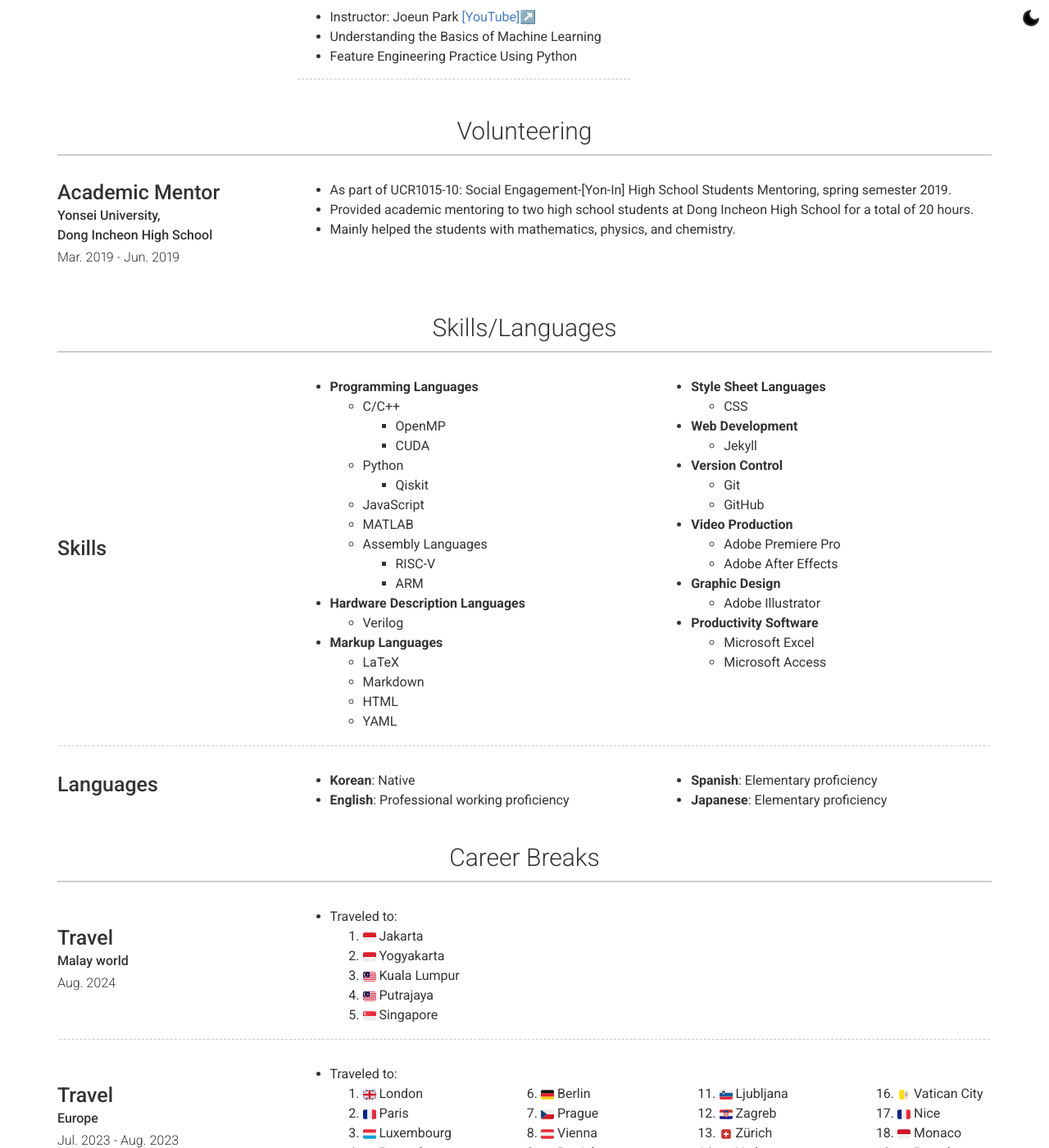
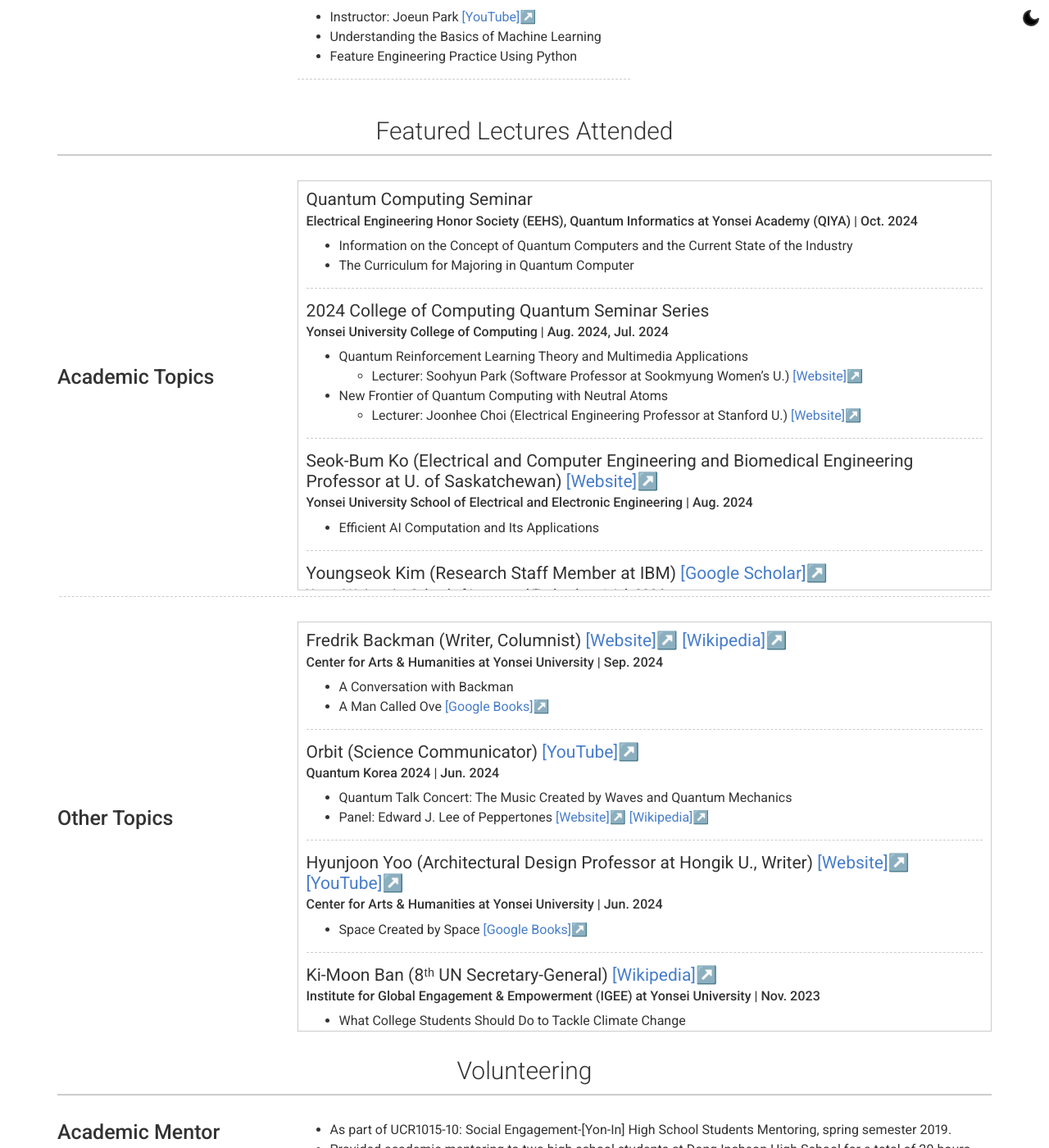
Before and after one commit to fluorite42/deprecated-website, a Jekyll site: the page built from index.markdown, in a window 1280 px wide and 1400 px high, scrolled down 5878 px. Shown: the whole window at 82% size. Built offline with Jekyll 4.4.1, drawn with Linux system fonts in a browser that asks for light colours; nearby versions of some CDN libraries.

Commit message:
ADD Lectures

```diff
--- /dev/null
+++ b/_data/lectures.yml
@@ -0,0 +1,172 @@
+content:
+  - title: Featured Lectures Attended
+    layout: list
+    content:
+      - layout: left
+        title: Academic Topics
+        description: |
+          ##### Quantum Computing Seminar
+          ###### Electrical Engineering Honor Society (EEHS), Quantum Informatics at Yonsei Academy (QIYA) | Oct. 2024
+          - Information on the Concept of Quantum Computers and the Current State of the Industry
+          - The Curriculum for Majoring in Quantum Computer
+
+          <hr style="border-bottom: dashed 1px #CCCCCC;">
+          ##### 2024 College of Computing Quantum Seminar Series
+          ###### Yonsei University College of Computing | Aug. 2024, Jul. 2024
+          - Quantum Reinforcement Learning Theory and Multimedia Applications
+            - Lecturer: Soohyun Park (Software Professor at Sookmyung Women's U.) <a href="https://sites.google.com/view/dpslab-smwu/members?authuser=0" target="_blank">[Website]<span>↗️</span></a>
+          - New Frontier of Quantum Computing with Neutral Atoms
+            - Lecturer: Joonhee Choi (Electrical Engineering Professor at Stanford U.) <a href="https://choilab.stanford.edu/people/joonhee-choi" target="_blank">[Website]<span>↗️</span></a>
+
+          <hr style="border-bottom: dashed 1px #CCCCCC;">
+          ##### Seok-Bum Ko (Electrical and Computer Engineering and Biomedical Engineering Professor at U. of Saskatchewan) <a href="https://engineering.usask.ca/people/ece/ko,seok-bum.php" target="_blank">[Website]<span>↗️</span></a>
+          ###### Yonsei University School of Electrical and Electronic Engineering | Aug. 2024
+          - Efficient AI Computation and Its Applications
+
+          <hr style="border-bottom: dashed 1px #CCCCCC;">
+          ##### Youngseok Kim (Research Staff Member at IBM) <a href="https://scholar.google.com/citations?hl=en&user=RnNhlZsAAAAJ" target="_blank">[Google Scholar]<span>↗️</span></a>
+          ###### Yonsei University School of Integrated Technology | Jul. 2024
+          - Continuous Path toward Useful Quantum Computing
+
+          <hr style="border-bottom: dashed 1px #CCCCCC;">
+          ##### ACM SIGARCH Korea Chapter Workshop 2024
+          ###### Korean Institute of Information Scientists and Engineers | Jul. 2024
+          - A Fault-Tolerant Million Qubit-Scale Distributed Quantum Computer <a href="https://doi.org/10.1145/3620665.3640388" target="_blank">[Reference]<span>↗️</span></a>
+          - Memory and Storage for AI Service Platform: The Importance of System Interconnection
+            - Lecturer: Youngpyo Joo (VP/Research Fellow at SK hynix)
+          - How a DPU is Transforming AI Datacenters
+            - Lecturer: Dongup Kwon (CTO and Co-Founder of MangoBoost) <a href="https://www.mangoboost.io" target="_blank">[Website]<span>↗️</span></a>
+
+          <hr style="border-bottom: dashed 1px #CCCCCC;">
+          ##### Quantum Korea 2024
+          ###### Ministry of Science and ICT | Jun. 2024
+          - New Frontier of Quantum Computing
+            - Lecturer: Mikhail Lukin (Physics Professor at Harvard U.) <a href="https://lukin.physics.harvard.edu/people" target="_blank">[Website]<span>↗️</span></a> <a href="https://en.wikipedia.org/wiki/Mikhail_Lukin" target="_blank">[Wikipedia]<span>↗️</span></a>
+          - Measuring Non-local Order with Error-Corrected Quantum Gas Microscopes <a href="https://doi.org/10.1103/PhysRevX.14.011003" target="_blank">[Reference]<span>↗️</span></a>
+          - Exhibitor's Forum
+            - IonQ, SK Telecom, Pasqal, MegazoneCloud, Qblox, Norma, QuEra Computing, and AWS.
+
+          <hr style="border-bottom: dashed 1px #CCCCCC;">
+          ##### Jay Gambetta (IBM Fellow and VP of IBM Quantum) <a href="https://en.wikipedia.org/wiki/Jay_Gambetta" target="_blank">[Wikipedia]<span>↗️</span></a>
+          ###### Yonsei University iCREATE, Yonsei Institute of Quantum Information Technology (IQIT) | Jun. 2024
+          - Harnessing Utility for Quantum Advantage <a href="https://doi.org/10.1038/s41467-019-10988-2" target="_blank">[Reference]<span>↗️</span></a>
+            - Overview of IBM Quantum Development Roadmap
+
+          <hr style="border-bottom: dashed 1px #CCCCCC;">
+          ##### AWS Summit Seoul 2024
+          ###### Amazon Web Services Korea | May 2024
+          - Innovation in Drama & Company Hiring: The Future Opening with Amazon OpenSearch Service <a href="https://dramancompany.com" target="_blank">[Website]<span>↗️</span></a>
+          - Nexon's How to Train Your LLM Agent: Application of Infrastructure Monitoring Services <a href="https://company.nexon.com/en/" target="_blank">[Website]<span>↗️</span></a>
+          - Huge Challenge and Journey for Hyperconnect’s Transfer to AWS Graviton <a href="https://career.hyperconnect.com" target="_blank">[Website]<span>↗️</span></a>
+          - Samsung Electronics' AI-Based SmartThings Intelligence Platform <a href="https://www.samsung.com/us/" target="_blank">[Website]<span>↗️</span></a>
+
+          <hr style="border-bottom: dashed 1px #CCCCCC;">
+          ##### Quantum Colloquium 2024-1
+          ###### Yonsei Institute of Quantum Information Technology (IQIT) | Apr. 2024
+          - Lecturer: Eunjong Kim (Physics Professor at SNU) <a href="https://sites.google.com/view/snu-quantum-device/people/principal-investigator" target="_blank">[Website]<span>↗️</span></a>
+          - Engineering Long-Range Connectivity in Superconducting Quantum Circuits <a href="http://doi.org/10.1126/science.ade7651" target="_blank">[Reference]<span>↗️</span></a>
+
+          <hr style="border-bottom: dashed 1px #CCCCCC;">
+          ##### Hyung Won Chung (Research Scientist at OpenAI) <a href="https://hwchung27.github.io" target="_blank">[Website]<span>↗️</span></a>
+          ###### Yonsei University College of Computing | Nov. 2023
+          - Large Language Models (in 2023)
+
+          <hr style="border-bottom: dashed 1px #CCCCCC;">
+          ##### Quantum Computing Seminar
+          ###### Yonsei University School of Integrated Technology | Sep. 2023
+          - Architecting Large-Scale Quantum Computer Systems Using an End-to-End Quantum Computer Simulator
+
+          <hr style="border-bottom: dashed 1px #CCCCCC;">
+          ##### 3ʳᵈ Yonsei-IBM Qiskit User Meetup
+          ###### IBM Korea Community | Sep. 2023
+          - Qiskit Updates
+          - Hiddent Shift Problem Tutorial
+          - Quantum State Learning via Single Shot Measurements <a href="http://doi.org/10.1103/PhysRevLett.126.170504" target="_blank">[Reference]<span>↗️</span></a>
+
+          <hr style="border-bottom: dashed 1px #CCCCCC;">
+          ##### International Workshop on Data Science and Learning in Real-World Environments
+          ###### Yonsei University College of Computing | May 2023
+          - Data Science Research Activities at USC IMSC
+          - AI Research Activities at Yonsei AI
+          - Location & Privacy: Past, Present and Future - A GeoAI Perspective
+          - What We Can Do with Spatial Big Data Analytics - Examples of Mobility, Education, Health, Real Estate, and Air Pollution
+
+          <hr style="border-bottom: dashed 1px #CCCCCC;">
+          ##### SKT AI Campus Seminar
+          ###### Yonsei University School of Electrical and Electronic Engineering, SK Telecom | Apr. 2023
+          - Commercial Use of Vision AI
+
+          <hr style="border-bottom: dashed 1px #CCCCCC;">
+          ##### Quantum Colloquium 2023-1
+          ###### Yonsei Institute of Quantum Information Technology (IQIT) | Apr. 2023
+          - Superconducting Transmon-Based Quantum Computing: System Structure, Characteristics, and Major Development Issues
+
+          <hr style="border-bottom: dashed 1px #CCCCCC;">
+          ##### System Semiconductor Group Workshop
+          ###### Yonsei University School of Electrical and Electronic Engineering | Jan. 2023
+          - Invited Lectures by Alumni
+        border: weak
+
+      - layout: left
+        title: Other Topics
+        description: |
+          ##### Fredrik Backman (Writer, Columnist) <a href="https://fredrikbackmanbooks.com" target="_blank">[Website]<span>↗️</span></a> <a href="https://en.wikipedia.org/wiki/Fredrik_Backman" target="_blank">[Wikipedia]<span>↗️</span></a>
+          ###### Center for Arts & Humanities at Yonsei University | Sep. 2024
+          - A Conversation with Backman
+          - A Man Called Ove <a href="https://www.google.co.kr/books/edition/_/Y0H6AwAAQBAJ?hl=ko&sa=X&ved=2ahUKEwimubq-nbWIAxXcafUHHTnfHiAQre8FegQIFhAH" target="_blank">[Google Books]<span>↗️</span></a>
+
+          <hr style="border-bottom: dashed 1px #CCCCCC;">
+          ##### Orbit (Science Communicator) <a href="https://www.youtube.com/@Unrealscience" target="_blank">[YouTube]<span>↗️</span></a>
+          ###### Quantum Korea 2024 | Jun. 2024
+          - Quantum Talk Concert: The Music Created by Waves and Quantum Mechanics
+          - Panel: Edward J. Lee of Peppertones <a href="http://peppertones.net" target="_blank">[Website]<span>↗️</span></a> <a href="https://en.wikipedia.org/wiki/Peppertones" target="_blank">[Wikipedia]<span>↗️</span></a>
+
+          <hr style="border-bottom: dashed 1px #CCCCCC;">
+          ##### Hyunjoon Yoo (Architectural Design Professor at Hongik U., Writer) <a href="https://hyunjoonyoo.com/hyunjoon_yoo.html" target="_blank">[Website]<span>↗️</span></a> <a href="https://www.youtube.com/@Sherlock_HJ" target="_blank">[YouTube]<span>↗️</span></a>
+          ###### Center for Arts & Humanities at Yonsei University | Jun. 2024
+          - Space Created by Space <a href="https://www.google.co.kr/books/edition/%EA%B3%B5%EA%B0%84%EC%9D%B4_%EB%A7%8C%EB%93%A0_%EA%B3%B5%EA%B0%84/UAF-zQEACAAJ?hl=ko" target="_blank">[Google Books]<span>↗️</span></a>
+
+          <hr style="border-bottom: dashed 1px #CCCCCC;">
+          ##### Ki-Moon Ban (8ᵗʰ UN Secretary-General) <a href="https://en.wikipedia.org/wiki/Ban_Ki-moon" target="_blank">[Wikipedia]<span>↗️</span></a>
+          ###### Institute for Global Engagement & Empowerment (IGEE) at Yonsei University | Nov. 2023
+          - What College Students Should Do to Tackle Climate Change
+
+          <hr style="border-bottom: dashed 1px #CCCCCC;">
+          ##### David Yong-Duk Lee (Former GM of NVIDIA Korea)
+          ###### Yonsei University School of Business | Sep. 2023
+          - AI & Future Technology Seen from Silicon Valley - AI Leadership -
+
+          <hr style="border-bottom: dashed 1px #CCCCCC;">
+          ##### Sang Wook Kim (Physics Professor at Kyung Hee U., Writer) <a href="https://khu.elsevierpure.com/en/persons/sang-wook-kim" target="_blank">[Website]<span>↗️</span></a>
+          ###### Yonsei University Library | Sep. 2023
+          - Sky, Wind, Stars, and Humans <a href="https://www.google.co.kr/books/edition/%ED%95%98%EB%8A%98%EA%B3%BC_%EB%B0%94%EB%9E%8C%EA%B3%BC_%EB%B3%84%EA%B3%BC_%EC%9D%B8%EA%B0%84/JCXMEAAAQBAJ?hl=ko&gbpv=0" target="_blank">[Google Books]<span>↗️</span></a>
+
+          <hr style="border-bottom: dashed 1px #CCCCCC;">
+          ##### Ye Won Cho (Pixar Lighting Designer)
+          ###### Yonsei Digital Experience Center (Y-DEC) | Apr. 2023
+          - The Cinematic Storytelling
+
+          <hr style="border-bottom: dashed 1px #CCCCCC;">
+          ##### Soonson Kwon (Global ML Developer Programs Lead at Google)
+          ###### Yonsei Digital Experience Center (Y-DEC) | Mar. 2023
+          - Our Attitude to Live in the Era of Artificial Intelligence
+
+          <hr style="border-bottom: dashed 1px #CCCCCC;">
+          ##### Soohyun Bae (Cofounder and CTO of Bobidi)
+          ###### Yonsei Digital Experience Center (Y-DEC) | Oct. 2022
+          - Artificial Intelligence Industry and Entrepreneurship
+
+          <hr style="border-bottom: dashed 1px #CCCCCC;">
+          ##### Yonghyun Kim (Former Samsung Electronics Semiconductor Division System Technology Team Chief)
+          ###### Career Yonsei  |  Jul. 2022
+          - Understanding Semiconductor Industry and Job Roles
+
+          <hr style="border-bottom: dashed 1px #CCCCCC;">
+          ##### Yukio Hatoyama (Former Prime Minister of Japan) <a href="https://en.wikipedia.org/wiki/Yukio_Hatoyama" target="_blank">[Wikipedia]<span>↗️</span></a>
+          ###### Yonsei University Residential College (RC) | Jun. 2019
+          - New Era on the Korean Peninsula and Co-prosperity in East Asia <a href="https://www.google.co.kr/books/edition/%ED%83%88%EB%8C%80%EC%9D%BC%EB%B3%B8%EC%A3%BC%EC%9D%98/w6-hDwAAQBAJ?hl=ko&gbpv=0" target="_blank">[Google Books]<span>↗️</span></a>
+
+          <hr style="border-bottom: dashed 1px #CCCCCC;">
+          ##### Seok-Cheon Hong (Celebrity, Restaurateur) <a href="https://en.wikipedia.org/wiki/Hong_Seok-cheon" target="_blank">[Wikipedia]<span>↗️</span></a>
+          ###### Yonsei University Residential College (RC) | May 2019
+          - Starting a New Business
--- /dev/null
+++ b/_includes/section-list-lec.html
@@ -0,0 +1,37 @@
+{% for item in include.content %}
+  <div class="row clearfix layout layout-{{item.layout | default: 'left'}} border-{{item.border | default: 'no'}}">
+    <div class="col-xs-12 col-sm-4 col-md-3 col-print-12 details">
+      <h4 id="{{ item.title | slugify }}">{{ item.title }}</h4>
+      {%- if item.sub_title -%}<p><b>{{ item.sub_title | newline_to_br }}</b></p>{%- endif -%}
+      {%- if item.caption -%}<p>{{ item.caption }}</p>{%- endif -%}
+
+      {%- if item.link -%}
+        {% include a.html href=item.link class="link" %}
+          {%- if item.link_text -%}{{ item.link_text }}{%- else -%}{{ item.link }}{%- endif -%}
+        </a>
+      {%- endif -%}
+
+    </div>
+
+    <div class="col-xs-12 col-sm-8 col-md-9 col-print-12 content">
+        {%- if item.quote -%}
+            <p class="quote">{{ item.quote }}</p>
+        {%- endif -%}
+
+        <style>
+          .scrollable-container {
+              width: 100%;
+              height: 500px; /* Fixed height to make it scrollable */
+              overflow-y: auto; /* Enables vertical scrolling */
+              padding: 10px;
+              border: 1px solid #ccc; /* Optional: Border for visibility */
+          }
+      </style>
+
+      <div class="scrollable-container">
+        {{ item.description | strip | markdownify }}
+      </div>
+    </div>
+
+  </div>
+{% endfor %}
--- a/_layouts/default.html
+++ b/_layouts/default.html
@@ -84,6 +84,13 @@
         </div>
       {% endfor %}
 
+      {% for section in site.data.lectures.content %}
+        <div class="container {{ section.layout }}-container">
+          <h3 id="{{ section.title | slugify }}">{{ section.title }}</h3>
+          {% include {{ section.layout | prepend: "section-" | append: "-lec.html" }} content=section.content %}
+        </div>
+      {% endfor %}
+
       {% for section in site.data.volunteering.content %}
         <div class="container {{ section.layout }}-container">
           <h3 id="{{ section.title | slugify }}">{{ section.title }}</h3>
```
